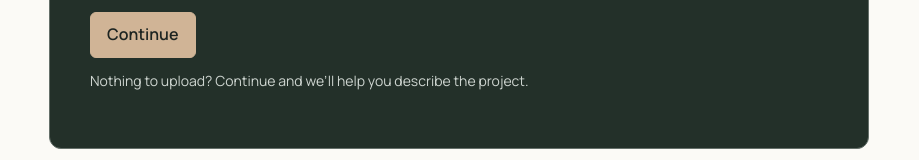
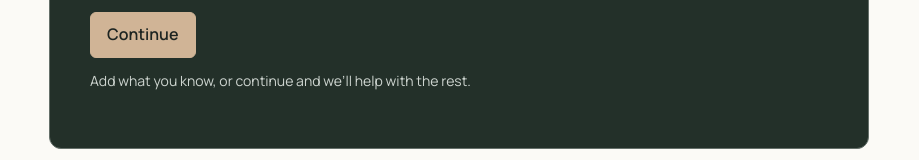
Before and after one commit to webiq1206/p5-home-co, a Next.js app: page /estimate/p5-preview in a window 1280 px wide. Shown: the part 645-805 px from the top of the page, without its empty margins (181-1100 px from the left). Built offline with nearby package versions, Linux system fonts and the light colour scheme.

Commit message:
Put project input first and preserve explicit cabinet takeoffs

```diff
--- a/components/P5Estimator.tsx
+++ b/components/P5Estimator.tsx
@@ -9,6 +9,7 @@ import styles from './P5Estimator.module.css';
 import {reportProgress,trackScopeEvent} from '@/lib/p5/progress';
 const textAnswers=(a:ScopeAnswers)=>JSON.stringify(Object.entries(a).filter(([k,v])=>SCOPE_FIELDS[k as ScopeField].kind==='text'&&v?.trim()).sort(([a],[b])=>a.localeCompare(b)));
 const labels:Record<string,string>={handyman:'Home repairs',re10:'Inspection and RE-10 repairs','cabinet-product':'Cabinets, supply only','cabinet-install':'Cabinets with installation',kitchen:'Kitchen remodel',bathroom:'Bathroom remodel','whole-home':'Whole-home remodel',addition:'Home addition',adu:'ADU','new-construction':'New home','change-order':'Change order',rush:'Rush work',refresh:'Simple refresh','mid-range':'Standard finishes','high-end':'Premium finishes',luxury:'Custom luxury finishes'};
+const scopeExample=(brand.id as string)==='cabinet'?'For example: Painted Shaker kitchen cabinets, 20 ft of base and 15 ft of uppers. Include installation.':(brand.id as string)==='construction'?'For example: Build a 2,500 sq ft home with an 800 sq ft garage. Our plans are attached.':(brand.id as string)==='handyman'?'For example: Fix three sticking doors, replace two faucets and repair damaged drywall.':'For example: Remodel our 8 × 10 ft bathroom. Keep the layout, replace the shower, tile and vanity.';
 const accept='.pdf,.jpg,.jpeg,.png,.webp,.gif,.heic,.heif,.txt,.csv,.json,.xlsx,.xls,.ods,.docx,.doc';
 type Recognition={continuous:boolean;interimResults:boolean;lang:string;onresult:((event:any)=>void)|null;onerror:((event:any)=>void)|null;onend:(()=>void)|null;start:()=>void;stop:()=>void};
 export function P5Estimator({defaultService='',headingAs='h1',projectSource}:{defaultService?:string;headingAs?:'h1'|'h2';projectSource?:ProjectSource}){
@@ -144,7 +145,7 @@ export function P5Estimator({defaultService='',headingAs='h1',projectSource}:{de
     return <div key={key} className={styles.field}><label htmlFor={fieldId}>{definition.label}</label>{definition.kind==='choice'?<select id={fieldId} value={value} onChange={e=>answer(key,e.target.value)}><option value="">Choose an answer</option>{definition.options.filter(v=>key!=='service'||(brand.services as readonly string[]).includes(v)).map(v=><option key={v} value={v}>{labels[v]||v.replaceAll('-',' ')}</option>)}</select>:definition.kind==='number'?<input id={fieldId} inputMode="decimal" value={value} onChange={e=>answer(key,e.target.value)} placeholder="Approximate is fine"/>:<textarea id={fieldId} rows={3} value={value} onChange={e=>answer(key,e.target.value)} maxLength={4000}/>}</div>;};
   if(!draft)return <div className={styles.root} role="status">Loading your project...</div>;
   const projectInput=<>
-    <div className={styles.field}><label htmlFor={`${id}-scope`}>Tell us about your project</label><textarea id={`${id}-scope`} rows={4} maxLength={SCOPE_TEXT_LIMIT} value={draft.text} onChange={e=>change({text:e.target.value})} placeholder="For example: Remodel our 8 × 10 ft bathroom. Keep the layout, replace the shower, tile and vanity."/></div>
+    <div className={styles.field}><label htmlFor={`${id}-scope`}>Tell us about your project</label><textarea id={`${id}-scope`} rows={4} maxLength={SCOPE_TEXT_LIMIT} value={draft.text} onChange={e=>change({text:e.target.value})} placeholder={projectSource?"Add any other work, installation needs or project notes.":scopeExample}/></div>
     <div className={styles.inputTools} onDragEnter={e=>e.preventDefault()} onDragOver={e=>e.preventDefault()} onDragLeave={e=>e.preventDefault()} onDrop={e=>{e.preventDefault();void addFiles(e.dataTransfer.files);}}>{speechAvailable?<button type="button" onClick={speak} aria-pressed={listening}>{listening?'Stop dictation':'Use microphone'}</button>:<span className={styles.hint}>You can use your keyboard microphone to dictate.</span>}<label className={styles.attach} htmlFor={`${id}-files`}>Add files<input id={`${id}-files`} type="file" accept={accept} multiple onChange={e=>{void addFiles(e.target.files);e.target.value='';}}/></label></div>
     <p className={styles.hint}>Plans, photos, PDFs, Word or spreadsheets. Up to 12 files, 10 MB each, 22 MB total.</p>
     {Boolean(files.length||draft.uploads?.length)&&<ul className={styles.files}>{draft.uploads?.map(f=><li key={f.id}><span>{f.name}</span><span className={styles.hint}>Uploaded</span></li>)}{files.map((f,i)=><li key={`${f.name}-${i}`}><span>{f.name}<small>Ready to upload</small></span><button type="button" aria-label={`Remove ${f.name}`} onClick={async()=>{const next=filesRef.current.filter((_,index)=>i!==index);filesRef.current=next;setFiles(next);try{await cacheFiles(draft.id,next);}catch{setStatus('File removed from this session. Local storage could not be updated.');}}}>Remove</button></li>)}</ul>}
@@ -152,7 +153,7 @@ export function P5Estimator({defaultService='',headingAs='h1',projectSource}:{de
   const known=Object.keys(draft.answers).filter(k=>draft.answers[k as ScopeField]?.trim()) as ScopeField[];
   const review=<details className={styles.known}><summary>{known.length?`${known.length} project details saved`:'Project details'}</summary><dl>{known.map(k=><div key={k}><dt>{SCOPE_FIELDS[k].label}</dt><dd>{labels[draft.answers[k]!]||draft.answers[k]} <button type="button" aria-label={`Edit ${SCOPE_FIELDS[k].label}`} onClick={()=>setEditField(k)}>Edit</button></dd></div>)}</dl>{editField&&<div>{field(editField)}<button type="button" onClick={()=>{const issue=validateScopeAnswer(editField,draft.answers[editField]||'');if(issue){setError(issue);return;}setEditField('');}}>Done</button></div>}</details>;
   return <div role="region" aria-label="Project estimator" className={styles.root} data-p5-estimator aria-busy={Boolean(busy)} style={{'--p5-accent':brand.accent} as React.CSSProperties}>
-    <div className={styles.intro}><p className={styles.eyebrow}>{brand.name} · Project estimator</p><Heading ref={heading} tabIndex={-1}>{result?'Your project summary':draft.step===0?'What would you like to do?':draft.step===1?'A little more about your project':'Your project is ready to review'}</Heading><p>{result?'Review your estimate and the next step below.':draft.step===0?'Tell us or show us. We’ll ask only for the details we still need.':draft.step===1?'We’ve saved what you provided. Let’s fill in the remaining details.':'Check your details and tell us where to send your estimate.'}</p></div>
+    <div className={styles.intro}><p className={styles.eyebrow}>{brand.name} · Project estimator</p><Heading ref={heading} tabIndex={-1}>{result?'Your project summary':draft.step===0?(projectSource?'Your design is ready to estimate':'What would you like to do?'):draft.step===1?'A little more about your project':'Your project is ready to review'}</Heading><p>{result?'Review your estimate and the next step below.':draft.step===0?(projectSource?'Your design selections are included. Add anything else, then continue.':'Tell us or show us. We’ll ask only for the details we still need.'):draft.step===1?'We’ve saved what you provided. Let’s fill in the remaining details.':'Check your details and tell us where to send your estimate.'}</p></div>
     {!result&&<ol className={styles.progress} aria-label="Estimator progress">{['Your project','A few details','Your estimate'].map((label,index)=><li key={label} aria-current={draft.step===index?'step':undefined}><span>{index+1}. {label}</span></li>)}</ol>}
     {result?<div className={styles.result}>
       <h2>{result.range?`${result.range.low.toLocaleString("en-US",{style:"currency",currency:"USD",maximumFractionDigits:0})} to ${result.range.high.toLocaleString("en-US",{style:"currency",currency:"USD",maximumFractionDigits:0})}`:"Your scope is ready for pricing review"}</h2>
@@ -164,7 +165,7 @@ export function P5Estimator({defaultService='',headingAs='h1',projectSource}:{de
       <a className={styles.primary} href={brand.consultationPath} onClick={()=>trackScopeEvent("onsiteRequested",draft.answers.service)}>Schedule a consultation</a><a className={styles.secondary} href="tel:+12084771169">Call {brand.phone}</a>
       <button type="button" onClick={()=>{const next={...newBrowserDraft(defaultService),namespace:draft.namespace};apply(next);started.current=false;setResult(null);filesRef.current=[];setFiles([]);setConfirmed(false);setActive(null);setWarning("");setStatus("");}}>Start another project</button>
     </div>:<form onSubmit={submit} noValidate><fieldset disabled={Boolean(busy)} className={styles.formBody}>
-      {draft.step===0?<>{projectInput}<div className={styles.actions}><button className={styles.primary} type="button" onClick={begin}>Continue</button></div><p className={styles.hint}>Nothing to upload? Continue and we’ll help you describe the project.</p></>:<>
+      {draft.step===0?<>{projectSource&&review}{projectInput}<div className={styles.actions}><button className={styles.primary} type="button" onClick={begin}>Continue</button></div><p className={styles.hint}>Add what you know, or continue and we’ll help with the rest.</p></>:<>
         {draft.step===1&&active?<section className={styles.question} aria-label="Project question"><p className={styles.questionReason}>{active.reason}</p>{active.values?.length?<div className={styles.choices}>{active.values.map(value=><button type="button" key={value} onClick={()=>answer(active.field,value)} aria-pressed={draft.answers[active.field]===value}>{labels[value]||value}</button>)}</div>:null}{active.values?.length?<details><summary>Use a different answer</summary>{field(active.field)}</details>:field(active.field)}<div className={styles.actions}><button className={styles.primary} type="button" onClick={()=>advance()}>Continue</button>{active.field!=='service'&&!active.conflict&&<button type="button" onClick={()=>advance(true)}>Not sure yet</button>}</div></section>:<>
           <div className={styles.fields}>{([['name','Your name','text'],['email','Email','email'],['phone','Phone (optional)','tel']] as const).map(([key,label,type])=><label className={styles.field} key={key} htmlFor={`${id}-contact-${key}`}><span>{label}</span><input id={`${id}-contact-${key}`} type={type} autoComplete={key} value={draft.contact[key]} onChange={e=>change({contact:{...draft.contact,[key]:e.target.value}})} maxLength={key==='name'?120:key==='email'?200:40}/></label>)}</div>
         </>}
```
Also changed, not shown: 1 other file (tests, documents, lock files or other folders).
